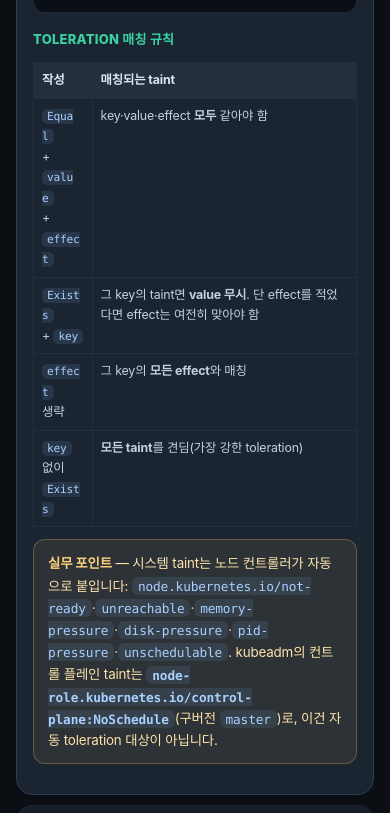
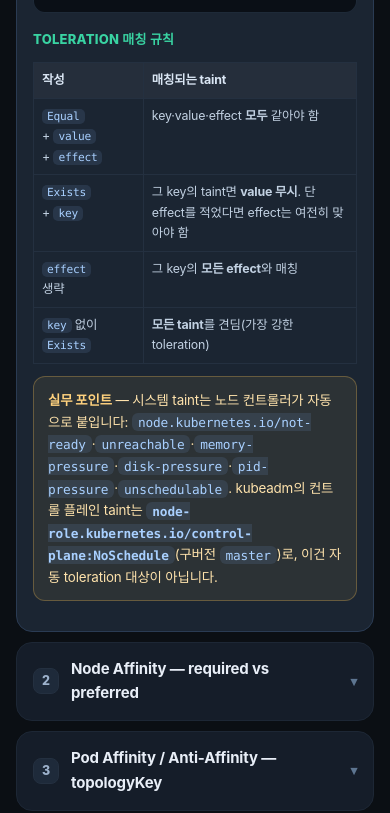
Before and after one commit to clghks86/cka-daily-quiz, a plain HTML site: page 2026-11-22.html in a window 390 px wide. Shown: the part 1146-1959 px from the top of the page. Drawn offline with Linux system fonts and the light colour scheme.

Commit message:
Day 04: keep toleration rule table columns readable on narrow screens

```diff
--- a/2026-11-22.html
+++ b/2026-11-22.html
@@ -131,7 +131,8 @@
     .tbl td,.tbl th{overflow-wrap:anywhere}
     /* 짧은 키워드 열은 단어 중간에서 끊기지 않게 폭을 주고 글자를 줄인다 */
     .tbl td code,.tbl th code{font-size:11.2px;letter-spacing:-.02em}
-    .tbl-key col.k{width:44%}
+    .tbl-key col.k{width:40%}
+    .tbl-rule col.k{width:34%}
     .tbl-cmp col.c1{width:26%}
     .tbl-cmp col.c2{width:37%}
     .tbl-cmp col.c3{width:37%}
@@ -307,7 +308,8 @@ kubectl get nodes -o custom-columns=NAME:.metadata.name,TAINTS:.spec.taints
 kubectl describe node node1 | grep -A3 -i taint</code></pre>
 
         <h4>toleration 매칭 규칙</h4>
-        <table class="tbl">
+        <table class="tbl tbl-rule">
+          <colgroup><col class="k"><col></colgroup>
           <tr><th>작성</th><th>매칭되는 taint</th></tr>
           <tr><td><code>Equal</code><br>+ <code>value</code><br>+ <code>effect</code></td><td>key·value·effect <b>모두</b> 같아야 함</td></tr>
           <tr><td><code>Exists</code><br>+ <code>key</code></td><td>그 key의 taint면 <b>value 무시</b>. 단 effect를 적었다면 effect는 여전히 맞아야 함</td></tr>
```
